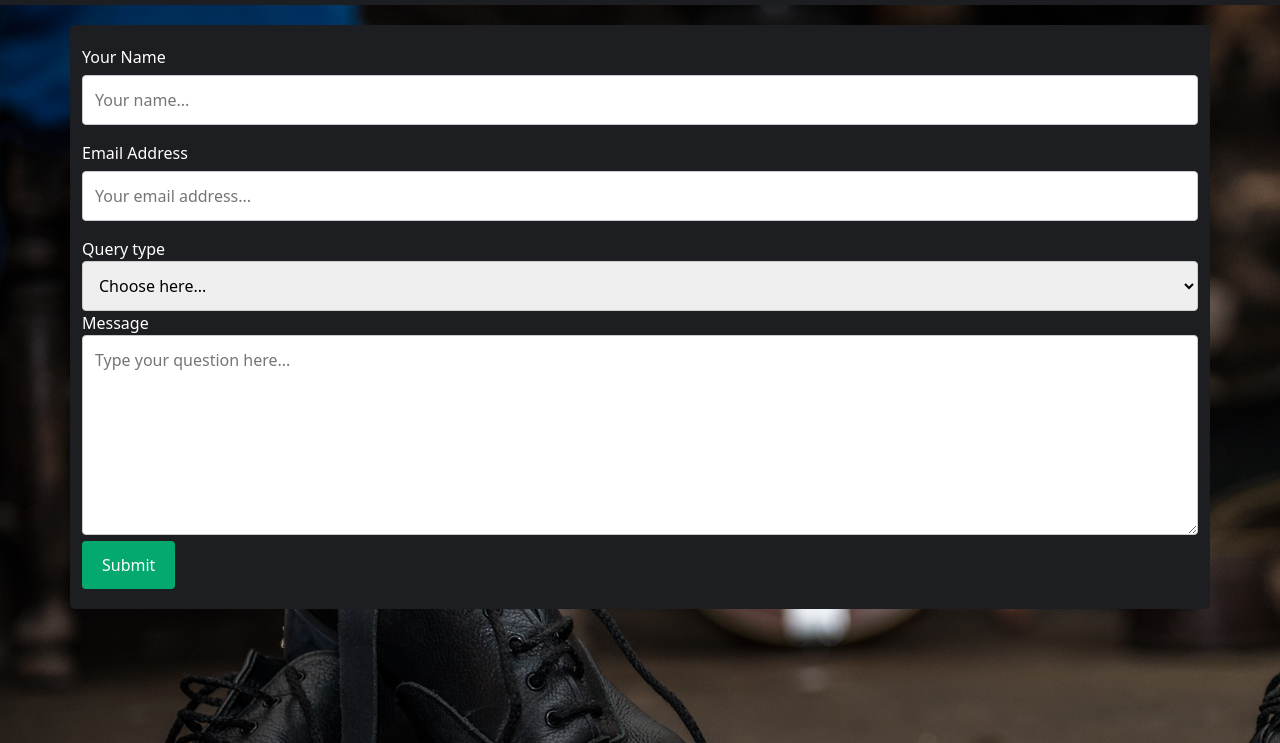
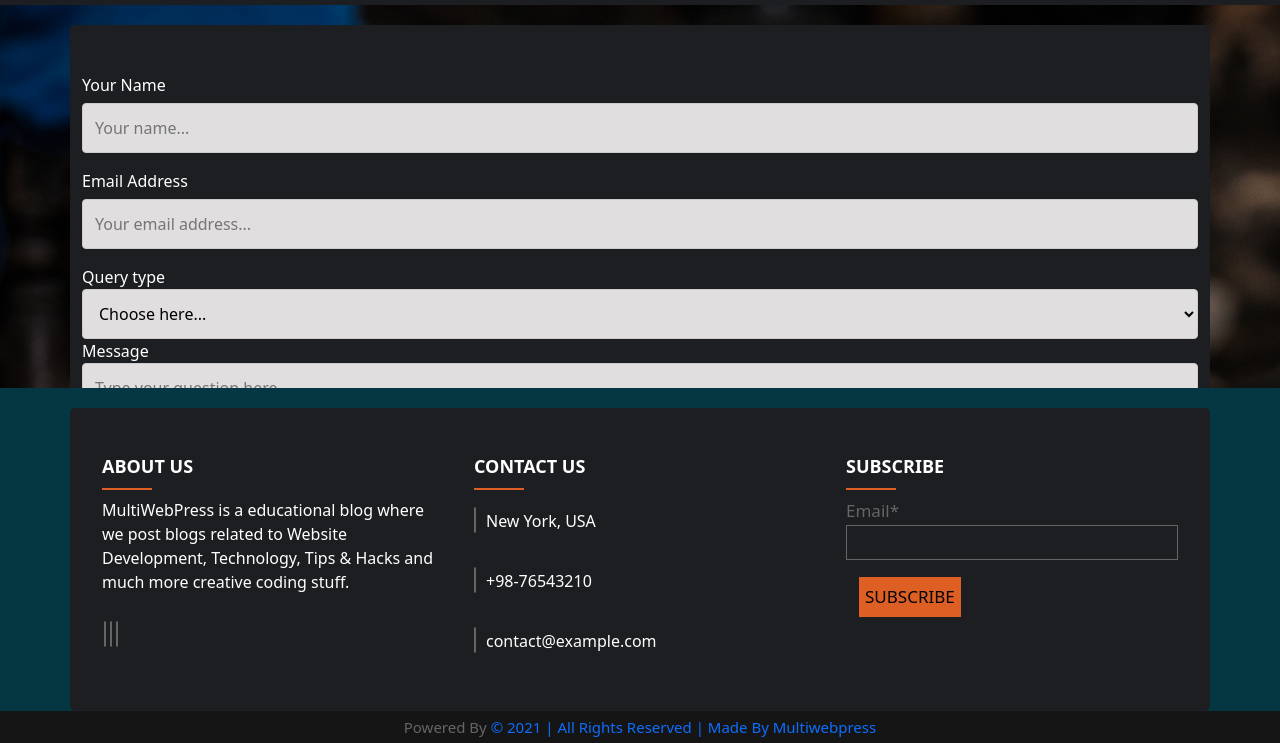
Before and after one commit to DecGillen/Web-Dev-Lab, a plain HTML site: page contact.html in a window 1280 px wide. Shown: the part 57-800 px from the top of the page. Drawn offline with nearby package versions, Linux system fonts and the light colour scheme.

Commit message:
footer & changes
add footer and conform styling to Declans' navbar

```diff
--- a/contact.html
+++ b/contact.html
@@ -56,19 +56,75 @@
 		</div>
 		<div id="setListW" class="container setList">
 			<h2>Setlist for Weddings</h2>
-			<ul>Option</ul>
-			<ul>Option</ul>
-			<ul>Option</ul>
-			<ul>Option</ul>
-			<ul>Option</ul>
+			<ul>The Flowing Tide</ul>
+			<ul>Tom Billie's</ul>
+			<ul>The Tenpenny Bit</ul>
+			<ul>Doherty's Jig</ul>
+			<ul>Audience Participation</ul>
 		</div>
 		<div id="setListF" class="container setList" >
 			<h2>Setlist for Festivals</h2>
-			<ul>Option</ul>
-			<ul>Option</ul>
-			<ul>Option</ul>
-			<ul>Option</ul>
-			<ul>Option</ul>
+			<ul>The Lads of Laois</ul>
+			<ul>The Bag of Spuds</ul>
+			<ul>The Lark in the Morning</ul>
+			<ul>The Siamsa Jig</ul>
+			<ul>Gillespie's</ul>
 		</div>
+		<footer>
+			<div class="flex-container">
+				<div class="container">
+                <div class="left section">
+                    <h2>About Us</h2>
+                    <div class="content">
+                        <p>MultiWebPress is a educational blog where we post blogs related to Website Development, Technology, Tips & Hacks and much more creative coding stuff.</p>
+                    <div class="social">
+                        <a href="https://multiwebpress.com"><span class="fab fa-facebook-f"></span></a>
+                        <a href="https://instagram.com/multiwebpress"><span class="fab fa-instagram"></span></a>
+                        <a href="https://www.youtube.com/channel/UCvB-4cVzkhvu4TkTy1hs9zA"><span class="fab fa-youtube"></span></a>
+                    </div>
+                    </div>
+                </div>
+
+                <div class="center section">
+                    <h2>Contact Us</h2>
+                    <div class="content">
+                        <div class="place">
+                            <span class="fas fa-map-marker-alt"></span>
+                            <span class="text"> New York, USA</span>
+                        </div>
+                        <div class="phone">
+                            <span class="fas fa-phone-alt"></span>
+                            <span class="text"> +98-76543210</span>
+                        </div>
+                        <div class="email">
+                            <span class="fas fa-envelope"></span>
+                            <span class="text"> contact@example.com</span>
+                        </div>
+                    </div>
+                </div>
+
+                <div class="right section">
+                    <h2>Subscribe</h2>
+                    <div class="content">
+                        <form action="#">
+                            <div class="email">
+                                <div class="text">Email*</div>
+                            </div>
+                            <input type="email" required>
+                            <div class="btn">
+                                <button type="submit">SUBSCRIBE</button>
+                            </div>
+                        </form>
+                    </div>
+                </div>
+            </div>
+
+            <div class="footer-bottom">
+                <center>
+                    <div><span>Powered By <a href="https://multiwebpress.com">© 2021 | All Rights Reserved | Made By Multiwebpress</a></span></div>
+                </center>
+            </div>
+			</div>
+		</footer>
 	</body>
 </html>
--- a/style-contact.css
+++ b/style-contact.css
@@ -7,12 +7,14 @@ input[type=text], select, textarea {
   box-sizing: border-box; /* Make sure that padding and width stays in place */
   margin-top: 6px; /* Add a top margin */
   margin-bottom: 16px; /* Bottom margin */
-  resize: vertical /* Allow the user to vertically resize the textarea (not horizontally) */
+  resize: vertical; /* Allow the user to vertically resize the textarea (not horizontally) */
+  background-color:#e0dede;
+  color:black;
 }
 
 /* Style the submit button with a specific background color etc */
 input[type=submit] {
-  background-color: #04AA6D;
+  background-color: #1154EF;
   color: white;
   padding: 12px 20px;
   border: none;
@@ -21,7 +23,7 @@ input[type=submit] {
 }
 /* When moving the mouse over the submit button, add a darker green color */
 input[type=submit]:hover {
-  background-color: #1154EF;
+  background-color: #04AA6D;
 }
 #thankyou h1{
 	color:white;
@@ -67,3 +69,189 @@ body{
 	font-weight: bold;
 	color: blue;
 }
+
+
+--
+
+*{
+    padding:0; margin:0;
+    box-sizing: border-box;
+    color:#d9d9d9;
+    font-family: 'Open Sans', sans-serif;
+}
+
+footer{
+    position: fixed;
+    bottom: 0;
+    width: 100%;
+    background-color: #053742;
+}
+
+.container{
+    display: flex;
+    padding: 3rem;
+}
+
+.container .section{
+    flex-basis: 50%;
+    padding: 0 20px;
+}
+
+.section h2{
+    font-size: 1.125rem;
+    font-weight: 600;
+    text-transform: uppercase;
+}
+
+.section .content{
+    margin:20px 0 0 0;
+    position: relative;
+}
+
+.section .content::before{
+    position: absolute;
+    content: '';
+    top: -10px;
+    height: 2px;
+    width: 100%;
+}
+
+.section .content::after{
+    position: absolute;
+    content: '';
+    height: 2px;
+    width: 15%;
+    background-color: #dd5f24;
+    top: -10px;
+}
+
+.left .content .social{
+    margin: 20px 0 0 0;
+}
+
+.left .content .social a{
+    padding: 0 2px;
+}
+
+.left .content .social a span{
+    height: 40px;
+    width: 40px;
+    background: transparent;
+    line-height: 40px;
+    text-align: center;
+    font-size: 18px;
+    border-radius: 50px;
+    transition: 0.4s;
+    border:1px solid #656565;
+}
+
+
+.left .content .social a span:hover{
+    background: #dd5f24;
+}
+
+.center .content .fas{
+    font-size: 1.1rem;
+    background: transparent;
+    height: 45px;
+    width: 45px;
+    line-height: 45px;
+    text-align: center;
+    border-radius: 50px;
+    transition: 0.3s;
+    cursor: pointer;
+    border:1px solid #656565;
+}
+
+.center .content .fas:hover{
+    background: #dd5f24;
+    border:1px solid #dd5f24;
+}
+
+.center .content .text{
+    font-size: 1.0.6rem;
+    font-weight: 500;
+    padding-left: 10px;
+}
+
+.center .content .phone{
+    margin: 15px 0;
+}
+
+.right form .text{
+    font-size: 1.0625rem;
+    margin-bottom: 2px;
+    color: #656565;
+}
+
+.right form input{
+    width: 100%;
+    font-size: 1.0625rem;
+    background: transparent;
+    border: 1px solid #656565;
+}
+
+.right form input{
+    height: 35px;
+}
+
+.right form .btn{
+    margin-top: 10px;
+}
+
+.right form .btn button{
+    height: 40px;
+    width: 100%;
+    border:none;
+    outline: none;
+    background: #dd5f24;
+    font-size: 1.0625rem;
+    font-weight: 500;
+    cursor: pointer;
+    transition: 0.3s;
+}
+
+
+.right form .btn button:hover{
+    background: #000;
+}
+
+.footer-bottom center{
+    padding: 5px;
+    font-size: 0.9375rem;
+    background: #151515;
+}
+
+.footer-bottom center span{
+    color: #656565;
+}
+
+.footer-bottom center a{
+    text-decoration: none;
+}
+
+.footer-bottom center a:hover{
+    text-decoration: underline;
+}
+
+@media screen and (max-width:700px){
+    footer{
+        position: relative;
+        bottom: 0px;
+    }
+
+    .left .content{
+        padding-right:0px;
+        padding-bottom: 30px;
+    }
+
+    .container{
+        flex-wrap: wrap;
+        flex-direction: column;
+        padding:0.5rem;
+    }
+
+    .container .section{
+        margin:5px 0;
+    }
+}
```
